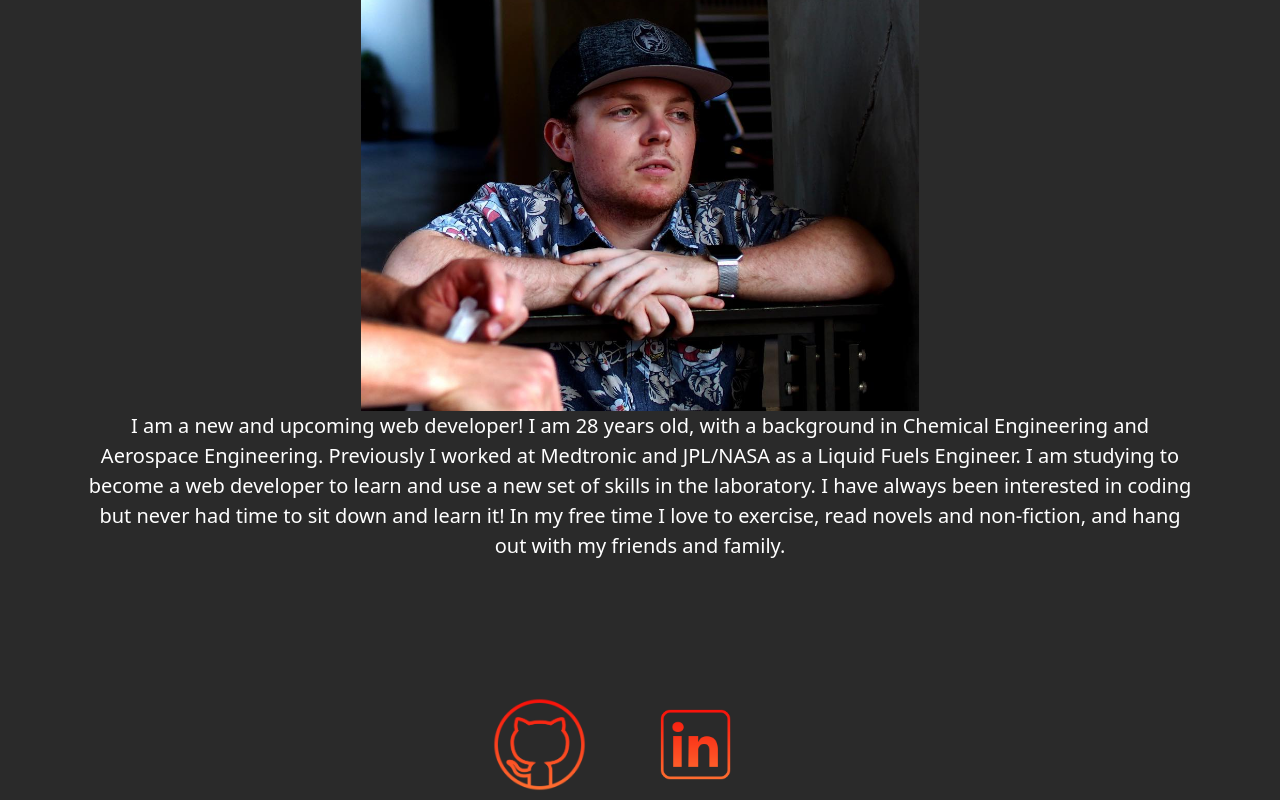
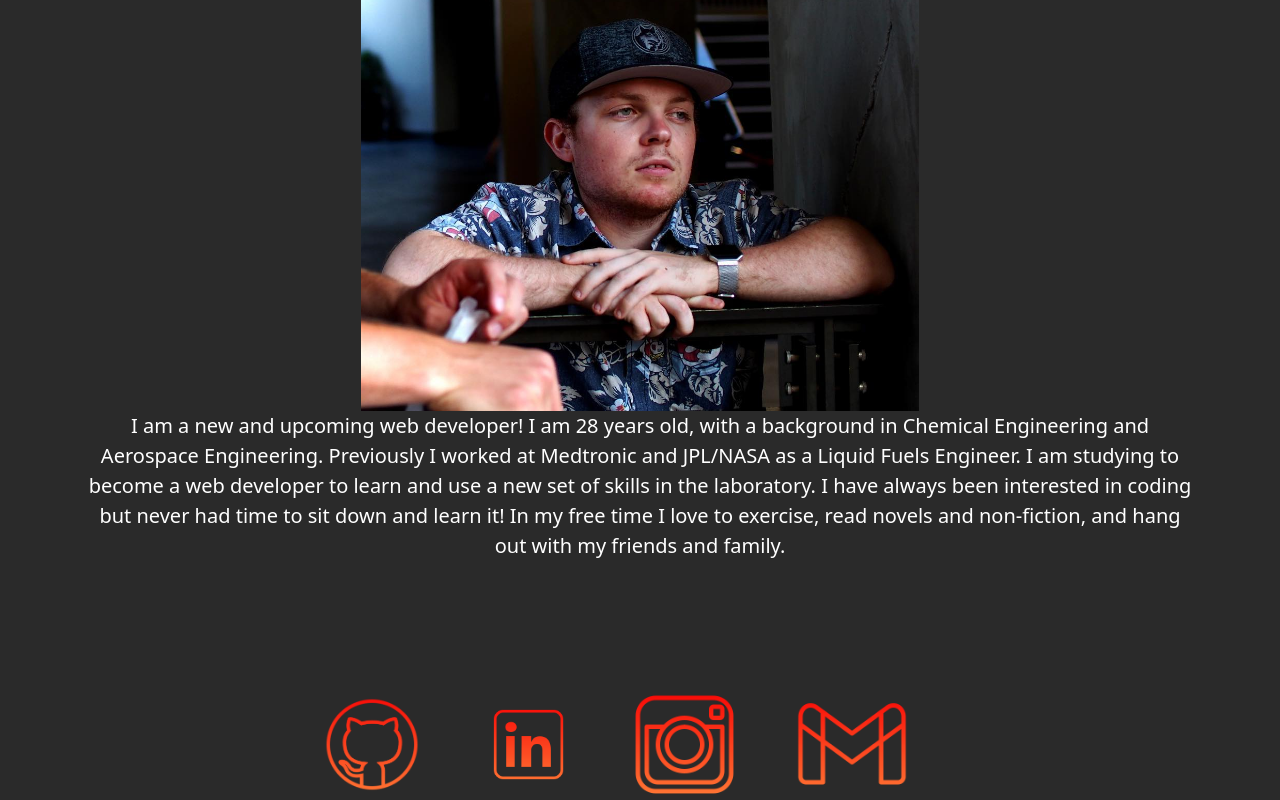
Before and after one commit to SamuelMontague/samuelMontague, a React (Create React App) app: page / in a window 1280 px wide. Shown: the part 301-1101 px from the top of the page. Built offline with nearby package versions, Linux system fonts and the light colour scheme.

Commit message:
added email and instagram links and icons

```diff
--- a/src/App.css
+++ b/src/App.css
@@ -139,6 +139,19 @@ p {
   margin-right: 5%;
 }
 
+.instagram-logo {
+  width: 10%;
+  height: 10%;
+  margin-top: 10%;
+  margin-right: 5%;
+}
+.gmail-logo {
+  width: 10%;
+  height: 10%;
+  margin-top: 10%;
+  margin-right: 5%;
+}
+
 * {
   background-color: #2a2a2a;
   color: white;
@@ -238,6 +251,11 @@ p {
 
 }
 
+h2 {
+color: rgba(255,123,54,1);
+color: linear-gradient(0deg, rgba(248,5,5,1) 100%, rgba(255,123,54,1) 0%);
+}
+
 * {
   background-color: #2a2a2a;
   color: white;
--- a/src/components/Footer.js
+++ b/src/components/Footer.js
@@ -1,6 +1,8 @@
 import React from 'react';
 import GITHUB from '../assets/icons/github.png'
 import LINKEDIN from "../assets/icons/linkedin.png"
+import INSTAGRAM from "../assets/icons/instagram.png"
+import GMAIL from "../assets/icons/gmail.png"
 
 
 export default function Footer() {
@@ -9,6 +11,8 @@ export default function Footer() {
             <div className="footer text-center">
                 <a href="https://www.github.com/SamuelMontague" target="_blank" rel="noreferrer"><img src={GITHUB} alt="github" className="github-logo"></img></a>
                 <a href="https://www.linkedin.com/in/samuelpmontague/" target="_blank" rel="noreferrer"><img src={LINKEDIN} alt="linkedin" className="linkedin-logo"></img></a>
+                <a href="https://www.instagram.com/sammontagoo/" target="_blank" rel="noreferrer"><img src={INSTAGRAM} alt="instagram" className="instagram-logo"></img></a>
+                <a  href="mailto:samuelpmontague@gmail.com" target="_blank" rel="noreferrer"><img src={GMAIL} alt="gmail" className="gmail-logo"></img></a>
             </div>
         </div>
 
```
Also changed, not shown: src/assets/icons/gmail.png (added), src/assets/icons/instagram.png (added).
